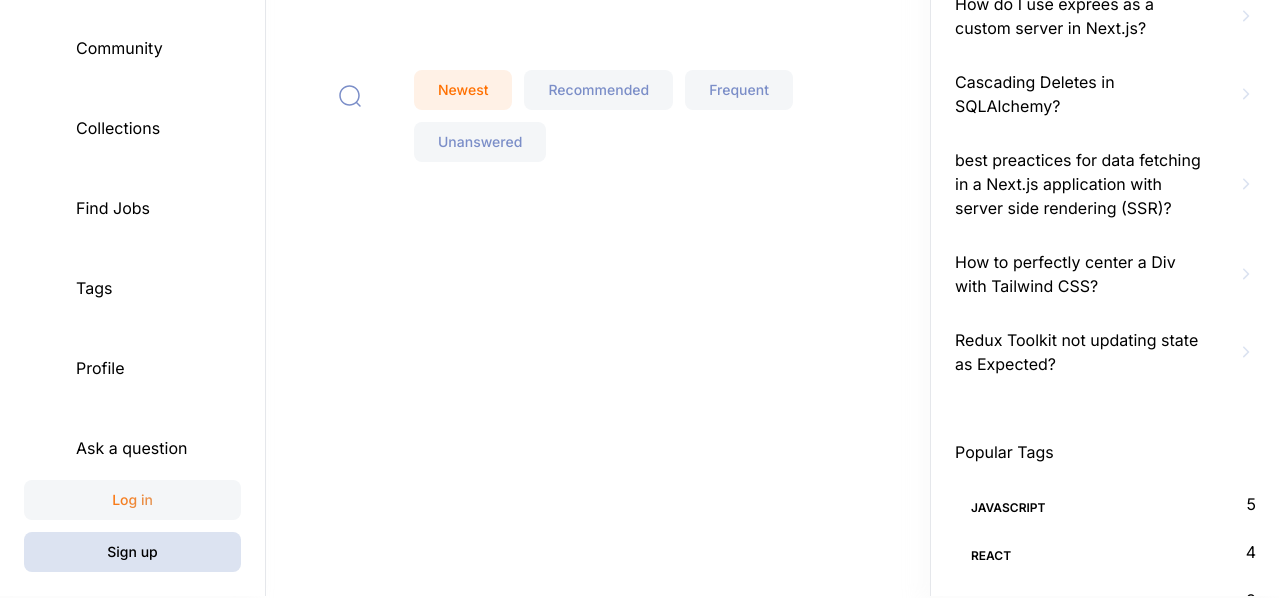
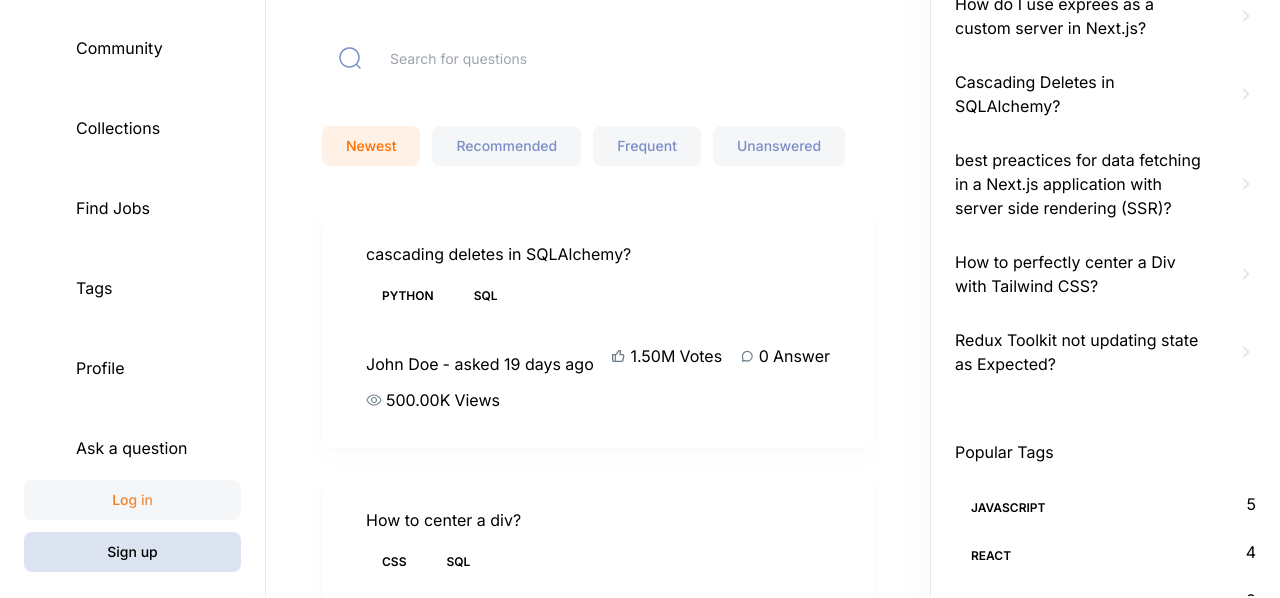
Before and after one commit to humayunahmed82/devflow, a Next.js app: page / in a window 1280 px wide. Shown: the part 204-802 px from the top of the page. Built offline with nearby package versions, Linux system fonts and the light colour scheme; no server answers.

Commit message:
Create Question Card successfully done
Create Question Card successfully done

```diff
--- a/app/(root)/(home)/page.tsx
+++ b/app/(root)/(home)/page.tsx
@@ -2,9 +2,49 @@
 import { Button } from "@/components/ui/button";
 import LocalSearchbar from "@/components/shared/search/LocalSearchbar";
 import Filter from "@/components/shared/Filter";
-import HomeFilters from "@/components/shared/home/HomeFilters";
+import HomeFilters from "@/components/home/HomeFilters";
 
 import { HomePageFilters } from "@/constants/filters";
+import NoResult from "@/components/shared/NoResult";
+import QuestionCard from "@/components/card/QuestionCard";
+import { title } from "process";
+
+const questions = [
+  {
+    _id: 1,
+    title: "cascading deletes in SQLAlchemy?",
+    tags: [
+      { _id: 1, name: "python" },
+      { _id: 2, name: "sql" },
+    ],
+    author: {
+      _id: 1,
+      name: "John Doe",
+      picture: "john-doe.jpg",
+    },
+    upvotes: 1500000,
+    views: 500000,
+    answers: [],
+    createAt: new Date("2023-11-20T12:00:00.000Z"),
+  },
+  {
+    _id: 2,
+    title: "How to center a div?",
+    tags: [
+      { _id: 1, name: "css" },
+      { _id: 2, name: "sql" },
+    ],
+    author: {
+      _id: 2,
+      name: "Humayun",
+      picture: "humayun.jpg",
+    },
+    upvotes: 10,
+    views: 100,
+    answers: [],
+    createAt: new Date("2021-01-19T12:00:00.000Z"),
+  },
+];
 
 const Home = () => {
   return (
@@ -19,7 +59,7 @@
         </Link>
       </div>
 
-      <div className="mt-11 flex flex-col justify-between gap-5 sm:flex-row sm:items-center">
+      <div className="mt-11 flex justify-between  gap-5 max-sm:flex-col sm:items-center">
         <LocalSearchbar
           route="/"
           iconPosition="left"
@@ -32,8 +72,34 @@
           otherClasses="min-h-[56px] sm:min-w-[170px]"
           containerClasses="hidden max-md:flex"
         />
+      </div>
 
-        <HomeFilters />
+      <HomeFilters />
+      <div className="mt-10 flex w-full flex-col gap-6">
+        {questions.length > 0 ? (
+          questions.map((question) => (
+            <QuestionCard
+              key={question._id}
+              _id={question._id}
+              title={question.title}
+              tags={question.tags}
+              author={question.author}
+              upvotes={question.upvotes}
+              views={question.views}
+              answers={question.answers}
+              createAt={question.createAt}
+            />
+          ))
+        ) : (
+          <NoResult
+            title="There’s no question to show"
+            discription="Be the first to break the silence! 🚀 Ask a Question and kickstart the
+          discussion. our query could be the next big thing others learn from. Get
+          involved! 💡"
+            link="/ask-question"
+            linkTitle="Ask a Question "
+          />
+        )}
       </div>
     </>
   );
--- a/app/globals.css
+++ b/app/globals.css
@@ -1,23 +1,30 @@
 @tailwind base;
 @tailwind components;
 @tailwind utilities;
+
 @import url("../styles/theme.css");
+
 body {
   font-family: "Inter", sans-serif;
 }
+
 @layer utilities {
   .flex-center {
     @apply flex justify-center items-center;
   }
+
   .flex-between {
     @apply flex justify-between items-center;
   }
+
   .flex-start {
     @apply flex justify-start items-center;
   }
+
   .card-wrapper {
-    @apply bg-light-900 dark:dark-gradient shadow-light-100 dar;
+    @apply bg-light-900 dark:dark-gradient shadow-light-100 dark:shadow-dark-100;
   }
+
   .btn {
     @apply bg-light-800 dark:bg-dark-300 !important;
   }
@@ -25,15 +32,19 @@
   .btn-secondary {
     @apply bg-light-800 dark:bg-dark-400 !important;
   }
+
   .btn-tertiary {
     @apply bg-light-700 dark:bg-dark-300 !important;
   }
+
   .markdown {
-    @apply max-w-full prose dark:prose-p:text-light-700 dark:pros;
+    @apply max-w-full prose dark:prose-p:text-light-700 dark:prose-ol:text-light-700 dark:prose-ul:text-light-500 dark:prose-strong:text-white dark:prose-headings:text-white prose-headings:text-dark-400 prose-h1:text-dark-300 prose-h2:text-dark-300 prose-p:text-dark-500 prose-ul:text-dark-500 prose-ol:text-dark-500;
   }
+
   .primary-gradient {
     background: linear-gradient(129deg, #ff7000 0%, #e2995f 100%);
   }
+
   .dark-gradient {
     background: linear-gradient(
       232deg,
@@ -41,17 +52,21 @@
       rgba(19, 22, 28, 0.7) 100%
     );
   }
+
   .tab {
-    @apply min-h-full dark:bg-dark-400 bg-light-800 text-light-5;
-  }
-  .no-focus {
-    @apply focus-visible:ring-0 focus-visible:ring-transparent focus-visible:ring-offset-0 !important;
+    @apply min-h-full dark:bg-dark-400 bg-light-800 text-light-500 dark:data-[state=active]:bg-dark-300 data-[state=active]:bg-primary-100 data-[state=active]:text-primary-500 !important;
   }
 }
+
+.no-focus {
+  @apply focus-visible:ring-0 focus-visible:ring-transparent focus-visible:ring-offset-0 !important;
+}
+
 .active-theme {
   filter: invert(53%) sepia(98%) saturate(3332%) hue-rotate(0deg)
     brightness(104%) contrast(106%) !important;
 }
+
 .light-gradient {
   background: linear-gradient(
     132deg,
@@ -59,27 +74,33 @@
     rgba(229, 237, 255, 0.25) 100%
   );
 }
+
 .primary-text-gradient {
   background: linear-gradient(129deg, #ff7000 0%, #e2995f 100%);
   background-clip: text;
   -webkit-background-clip: text;
   -webkit-text-fill-color: transparent;
 }
+
 .custom-scrollbar::-webkit-scrollbar {
   width: 3px;
   height: 3px;
   border-radius: 2px;
 }
+
 .custom-scrollbar::-webkit-scrollbar-track {
   background: #ffffff;
 }
+
 .custom-scrollbar::-webkit-scrollbar-thumb {
   background: #888;
   border-radius: 50px;
 }
+
 .custom-scrollbar::-webkit-scrollbar-thumb:hover {
   background: #555;
 }
+
 /* Markdown Start */
 .markdown a {
   color: #1da1f2;
@@ -90,34 +111,42 @@
   /* These are technically the same, but use both */
   overflow-wrap: break-word;
   word-wrap: break-word;
+
   -ms-word-break: break-all;
-  /* This is the dangerous one in WebKit, as it breaks things whereve */
+  /* This is the dangerous one in WebKit, as it breaks things wherever */
   word-break: break-all;
   /* Instead use this non-standard one: */
   word-break: break-word;
+
   /* Adds a hyphen where the word breaks, if supported (No Blink) */
   -ms-hyphens: auto;
   -moz-hyphens: auto;
   -webkit-hyphens: auto;
   hyphens: auto;
+
   padding: 2px;
   color: #ff7000 !important;
 }
+
 .markdown pre {
   display: grid;
   width: 100%;
 }
+
 .markdown pre code {
   width: 100%;
   display: block;
   overflow-x: auto;
+
   color: inherit !important;
 }
 /* Markdown End */
+
 /* Clerk */
 .cl-internal-b3fm6y {
-  background: linear-gradient(129deg, #ff7000 0%, #e2995f 100%);
+  background: linear-gradient(129deg, #ff7000 0%, #e2995f 100%) !important;
 }
+
 .hash-span {
   margin-top: -140px;
   padding-bottom: 140px;
@@ -128,6 +157,7 @@
 .no-scrollbar::-webkit-scrollbar {
   display: none;
 }
+
 /* Hide scrollbar for IE, Edge and Firefox */
 .no-scrollbar {
   -ms-overflow-style: none; /* IE and Edge */
--- /dev/null
+++ b/components/card/QuestionCard.tsx
@@ -0,0 +1,93 @@
+import Link from "next/link";
+import React from "react";
+import RenderTag from "../shared/RenderTag";
+import Metric from "../shared/Metric";
+import { formatNumberWithExtension, getTimestamp } from "@/lib/utils";
+
+interface questionProps {
+  _id: string;
+  title: string;
+  tags: {
+    _id: number;
+    name: string;
+  }[];
+  author: {
+    _id: number;
+    name: string;
+    picture: string;
+  };
+  upvotes: number;
+  views: number;
+  answers: Array<object>;
+  createAt: Date;
+}
+
+const QuestionCard = ({
+  _id,
+  title,
+  tags,
+  author,
+  upvotes,
+  views,
+  answers,
+  createAt,
+}: questionProps) => {
+  return (
+    <div className="card-wrapper rounded-[10px] p-9 sm:px-11 ">
+      <div className="flex flex-col-reverse items-start justify-between gap-5 sm:flex-row">
+        <div className="">
+          <span className="subtle-regular text-dark400_light700 line-clamp-1 flex sm:hidden">
+            {getTimestamp(createAt)}
+          </span>
+
+          <Link href={`/question/${_id}`}>
+            <h3 className="sm:h2-semibold base-semibold text-dark200_light900 line-clamp-1 flex">
+              {title}
+            </h3>
+          </Link>
+        </div>
+      </div>
+
+      <div className="mt-3.5 flex flex-wrap gap-2">
+        {tags.map((tag) => (
+          <RenderTag key={tag._id} _id={tag._id} name={tag.name} />
+        ))}
+      </div>
+
+      <div className="flex-between mt-6 w-full flex-wrap gap-3">
+        <Metric
+          imgUrl="/assets/icons/avatar.svg"
+          alt={author.name}
+          value={author.name}
+          title={` - asked ${getTimestamp(createAt)}`}
+          href={`/profile/${author._id}`}
+          isAuthor
+          textStyles="body-medium text-dark400_light700"
+        />
+        <Metric
+          imgUrl="/assets/icons/like.svg"
+          alt="Upvotes"
+          value={formatNumberWithExtension(upvotes)}
+          title="Votes"
+          textStyles="small-medium text-dark400_light800"
+        />
+        <Metric
+          imgUrl="/assets/icons/message.svg"
+          alt="Message"
+          value={answers.length}
+          title="Answer"
+          textStyles="small-medium text-dark400_light800"
+        />
+        <Metric
+          imgUrl="/assets/icons/eye.svg"
+          alt="Views"
+          value={formatNumberWithExtension(views)}
+          title="Views"
+          textStyles="small-medium text-dark400_light800"
+        />
+      </div>
+    </div>
+  );
+};
+
+export default QuestionCard;
--- /dev/null
+++ b/components/shared/Metric.tsx
@@ -0,0 +1,53 @@
+import Image from "next/image";
+import Link from "next/link";
+import React from "react";
+
+interface MetricProps {
+  imgUrl: string;
+  alt: string;
+  value: number | number;
+  title: string;
+  href?: string;
+  textStyles?: string;
+  isAuthor?: string;
+}
+
+const Metric = ({
+  imgUrl,
+  alt,
+  value,
+  title,
+  href,
+  textStyles,
+  isAuthor,
+}: MetricProps) => {
+  const metricContent = (
+    <>
+      <Image
+        src={imgUrl}
+        width={16}
+        height={16}
+        alt={alt}
+        className={`object-contain ${href ? "rounded-full" : ""}`}
+      />
+      <p className={`${textStyles} flex items-center gap-1`}>
+        {value}
+        <span
+          className={`small-regular line-clamp-1 ${
+            isAuthor ? "max-sm:hidden" : ""
+          }`}
+        >
+          {title}
+        </span>
+      </p>
+    </>
+  );
+
+  if (href) {
+    return <Link href={href}>{metricContent}</Link>;
+  }
+
+  return <div className="flex-center flex-wrap gap-1">{metricContent}</div>;
+};
+
+export default Metric;
--- /dev/null
+++ b/components/shared/NoResult.tsx
@@ -0,0 +1,47 @@
+import Image from "next/image";
+import Link from "next/link";
+import React from "react";
+import { Button } from "../ui/button";
+import link from "next/link";
+
+interface notFoundProps {
+  title: string;
+  discription: string;
+  link: string;
+  linkTitle: string;
+}
+
+const NoResult = ({ title, discription, link, linkTitle }: notFoundProps) => {
+  return (
+    <div className="mt-10 flex w-full flex-col items-center justify-center">
+      <Image
+        src="/assets/images/light-illustration.png"
+        alt="No Result illustration"
+        width={270}
+        height={200}
+        className="block object-contain dark:hidden"
+      />
+
+      <Image
+        src="/assets/images/dark-illustration.png"
+        alt="No Result illustration"
+        width={270}
+        height={200}
+        className="hidden object-contain dark:flex"
+      />
+
+      <h2 className="h2-bold text-dark200_light900 mt-8">{title}</h2>
+      <p className="body-regular text-dark500_light700 my-3.5 max-w-md text-center">
+        {discription}
+      </p>
+
+      <Link href={link}>
+        <Button className="paragraph-medium mt-5 min-h-[46px] rounded-lg bg-primary-500 px-4 py-3 text-light-900 hover:bg-primary-500 dark:bg-primary-500 dark:text-light-900">
+          {linkTitle}
+        </Button>
+      </Link>
+    </div>
+  );
+};
+
+export default NoResult;
--- a/lib/utils.ts
+++ b/lib/utils.ts
@@ -1,6 +1,50 @@
-import { type ClassValue, clsx } from "clsx"
-import { twMerge } from "tailwind-merge"
+import { type ClassValue, clsx } from "clsx";
+import { twMerge } from "tailwind-merge";
 
 export function cn(...inputs: ClassValue[]) {
-  return twMerge(clsx(inputs))
+  return twMerge(clsx(inputs));
 }
+
+export const getTimestamp = (created: Date): string => {
+  const now = new Date();
+  const diff = now - created;
+
+  // Define time intervals in milliseconds
+  const minute = 60 * 1000;
+  const hour = minute * 60;
+  const day = hour * 24;
+  const month = day * 30;
+  const year = day * 365;
+
+  // Calculate the difference in various time units
+  const yearsAgo = Math.floor(diff / year);
+  const monthsAgo = Math.floor(diff / month);
+  const daysAgo = Math.floor(diff / day);
+  const hoursAgo = Math.floor(diff / hour);
+  const minutesAgo = Math.floor(diff / minute);
+
+  // Choose the appropriate format based on the difference
+  if (yearsAgo > 0) {
+    return `${yearsAgo} ${yearsAgo === 1 ? "year" : "years"} ago`;
+  } else if (monthsAgo > 0) {
+    return `${monthsAgo} ${monthsAgo === 1 ? "month" : "months"} ago`;
+  } else if (daysAgo > 0) {
+    return `${daysAgo} ${daysAgo === 1 ? "day" : "days"} ago`;
+  } else if (hoursAgo > 0) {
+    return `${hoursAgo} ${hoursAgo === 1 ? "hour" : "hours"} ago`;
+  } else if (minutesAgo > 0) {
+    return `${minutesAgo} ${minutesAgo === 1 ? "minute" : "minutes"} ago`;
+  } else {
+    return "Just now";
+  }
+};
+
+export const formatNumberWithExtension = (num: number): string => {
+  if (num >= 1000000) {
+    return (num / 1000000).toFixed(2) + "M";
+  } else if (num >= 1000) {
+    return (num / 1000).toFixed(2) + "K";
+  } else {
+    return num.toString();
+  }
+};
```
Also changed, not shown: components/shared/RightSidebar.tsx (+10 -10 lines), styles/theme.css (+48 -0 lines), components/home/HomeFilters.tsx (renamed from components/shared/home/HomeFilters.tsx).
